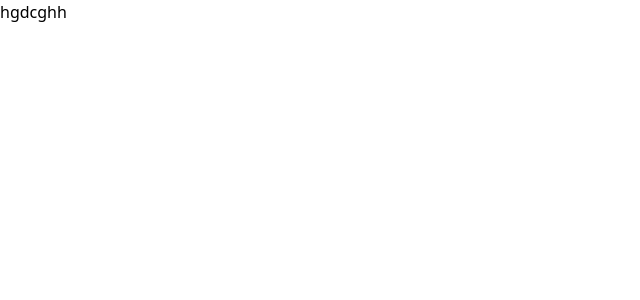
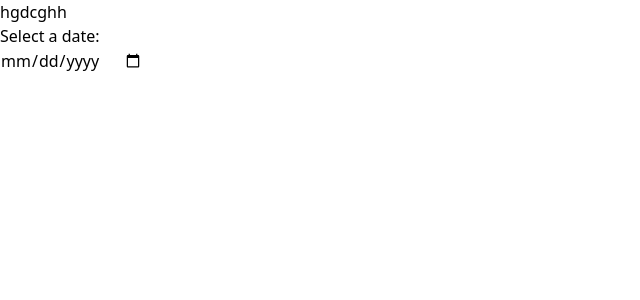
Before and after one commit to thomsult/rent-hackathon, a Next.js app: page /Home in a window 1280 px wide. Shown: the top 300 px of the page, without its empty margins (0-640 px from the left). Built offline with nearby package versions, Linux system fonts and the light colour scheme.

Commit message:
Ajout date picker sur page Home

```diff
--- a/pages/Home.js
+++ b/pages/Home.js
@@ -1,9 +1,11 @@
-import React from 'react'
+import React from 'react';
+import DatePicker from '../components/datePicker';
 
 export default function Home() {
   return (
 <div>
     hgdcghh
+    <DatePicker/>
 </div>
   )
 }
```
